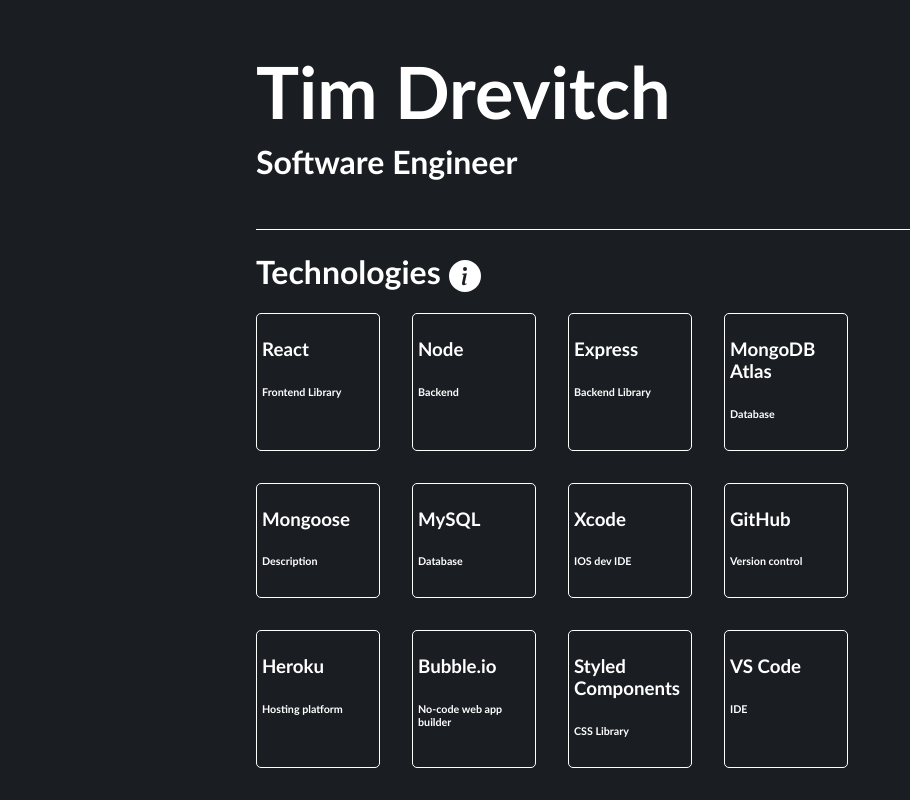
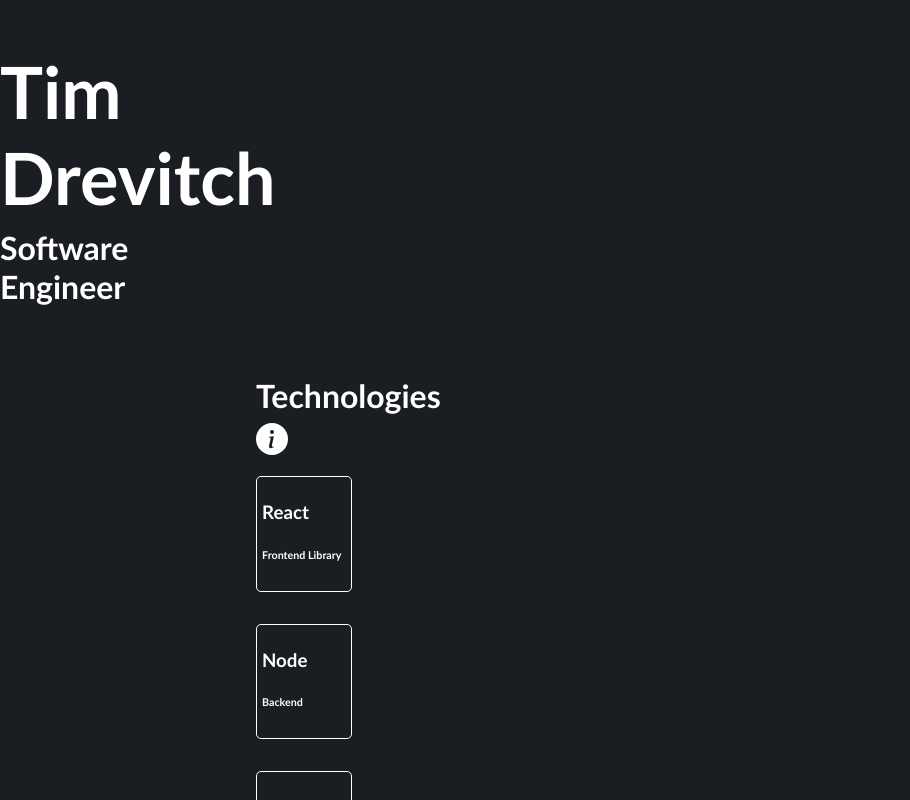
Before and after one commit to timdrevitch/tim-drevitch-portfolio, a React (Create React App) app in the folder client/: page / in a window 1280 px wide. Shown: the top 800 px of the page, without its empty margins (0-910 px from the left). Built offline with nearby package versions, Linux system fonts and the light colour scheme.

Commit message:
🙃 fixing breaks

```diff
--- a/client/src/Components/App.tsx
+++ b/client/src/Components/App.tsx
@@ -1,5 +1,6 @@
 import { CSSProperties, FC } from "react"
 import { BsInfoCircleFill } from "react-icons/bs"
+import { MainContentContainer, MainHeaderContainer } from "../Styles/HomeStyles"
 
 const App: FC = (): JSX.Element => {
   const middle: CSSProperties = { verticalAlign: "middle" }
@@ -11,15 +12,15 @@
         gridTemplateColumns: "10% 10% 10% 10% 10% 10% 10% 10% 10% 10%",
       }}
     >
-      <div style={{ gridColumn: "3/9", borderBottom: "1px solid white" }}>
+      <MainHeaderContainer>
         <h1 style={{ fontSize: "72px" }}>Tim Drevitch</h1>
         <h1 style={{ margin: "-2.5rem 0 3rem 0" }}>Software Engineer</h1>
-      </div>
+      </MainHeaderContainer>
       <div style={{ gridColumn: "1 / 3", padding: "1rem" }}>
         {/* <h1>Technologies</h1>
         <h3>Software Engineer</h3> */}
       </div>
-      <div style={{ gridColumn: "3 / 9" }}>
+      <MainContentContainer>
         <h1>
           Technologies <BsInfoCircleFill style={middle} />
         </h1>
@@ -411,7 +412,7 @@
             <h6>Description</h6>
           </div>
         </div>
-      </div>
+      </MainContentContainer>
       <div style={{ gridColumn: "9 / 11", textAlign: "center" }}>
         {/* <h1>Contact Me</h1>
         <h3>Contact Form</h3> */}
--- a/client/src/Styles/HomeStyles.ts
+++ b/client/src/Styles/HomeStyles.ts
@@ -1,4 +1,4 @@
-import styled, {keyframes} from "styled-components"
+import styled, { keyframes } from "styled-components"
 
 //Animations
 const shakeAnimation = keyframes`
@@ -13,10 +13,19 @@
   80% { transform: translate(-1px, -1px) rotate(1deg); }
   90% { transform: translate(1px, 2px) rotate(0deg); }
   100% { transform: translate(1px, -2px) rotate(-1deg); }
+`
 
-export const HomeTitle = styled.div`
+export const MainHeaderContainer = styled.div`
+  grid-column: "3/9";
+  border-bottom: "1px solid white";
+  @media (max-width: 950px) {
+    grid-column: "2/9";
+  }
+`
 
+export const MainContentContainer = styled.div`
+  grid-column: "3/9";
   @media (max-width: 950px) {
-        display: none;
-    }
+    grid-column: "2/10";
+  }
 `
```
